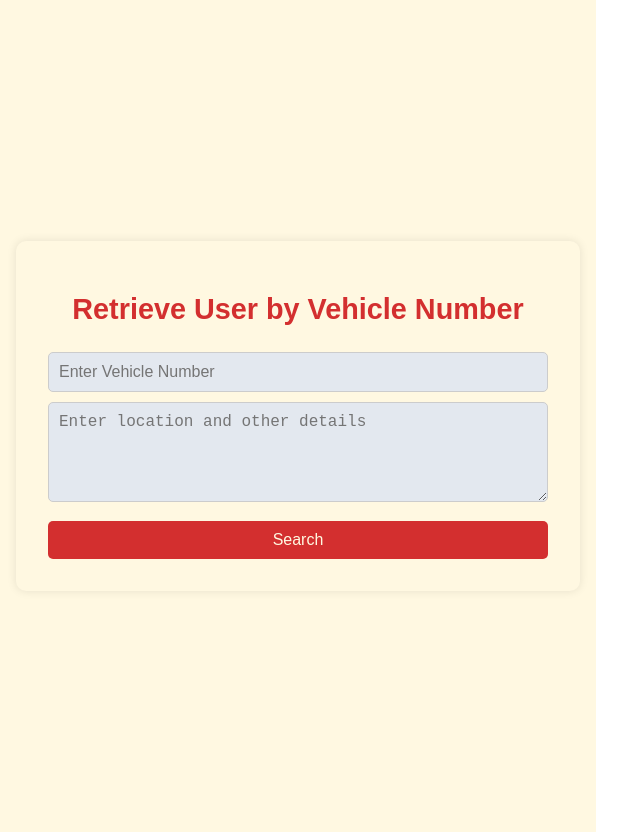
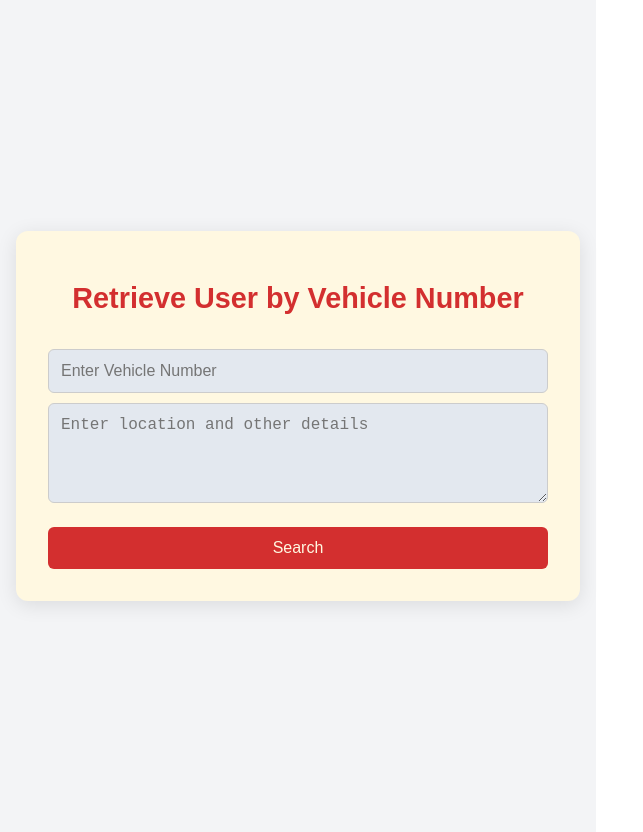
Before and after one commit to surya1604surya/Accident-Tracking, a Next.js app: page /page1 in a window 1280 px wide. Shown: the whole page, without its empty margins (0-643 px from the left). Built offline with nearby package versions, Linux system fonts and the light colour scheme.

Commit message:
Update page.module.css

```diff
--- a/src/app/page1/page.module.css
+++ b/src/app/page1/page.module.css
@@ -1,5 +1,5 @@
 .homeBody {
-  background: #FFF8E1; /* Light cream background */
+  background: #f3f4f6; /* Soft neutral background */
   min-height: 100vh;
   display: flex;
   justify-content: center;
@@ -7,56 +7,75 @@
   padding: 1rem;
 }
 
+/* Card container */
 .div1 {
   width: 100%;
   max-width: 500px;
+  background: #fff8e1; /* Light cream */
   padding: 2rem;
-  border-radius: 10px;
+  border-radius: 12px;
+  box-shadow: 0 4px 20px rgba(0, 0, 0, 0.1);
   text-align: center;
-  background: #FFF8E1;
-  color: #D32F2F;
-  box-shadow: 0 0 10px rgba(0, 0, 0, 0.1);
+  color: #d32f2f;
 }
 
+/* Heading */
 .div1 h1 {
   font-size: 1.8rem;
-  margin-bottom: 1rem;
+  margin-bottom: 1.5rem;
 }
 
-.div1 input,
+/* Text input */
+.inputHover,
 .in {
   width: 100%;
-  padding: 10px;
+  padding: 12px;
   margin-top: 10px;
   font-size: 1rem;
-  border-radius: 5px;
-  border: 1px solid #CCCCCC;
-  background: #E3E8EF;
+  border-radius: 6px;
+  border: 1px solid #ccc;
+  background-color: #e3e8ef;
   box-sizing: border-box;
+  outline: none;
 }
 
+.inputHover:focus,
+.in:focus {
+  border-color: #d32f2f;
+  box-shadow: 0 0 5px rgba(211, 47, 47, 0.5);
+}
+
+/* Textarea */
 .in {
   height: 100px;
   resize: vertical;
 }
 
+/* Button */
 .btn {
   width: 100%;
-  padding: 10px;
-  margin-top: 15px;
-  background-color: #D32F2F;
-  color: #FFF8E1;
+  padding: 12px;
+  margin-top: 20px;
+  background-color: #d32f2f;
+  color: #fff8e1;
+  font-size: 1rem;
   border: none;
-  border-radius: 5px;
-  font-size: 1rem;
+  border-radius: 6px;
   cursor: pointer;
   transition: background-color 0.3s ease;
 }
 
 .btn:hover {
-  background-color: #B71C1C;
+  background-color: #b71c1c;
 }
 
+/* Error text */
+.errorText {
+  color: red;
+  margin-top: 10px;
+}
+
+/* Mobile responsiveness */
 @media (max-width: 600px) {
   .div1 {
     padding: 1.2rem;
```
